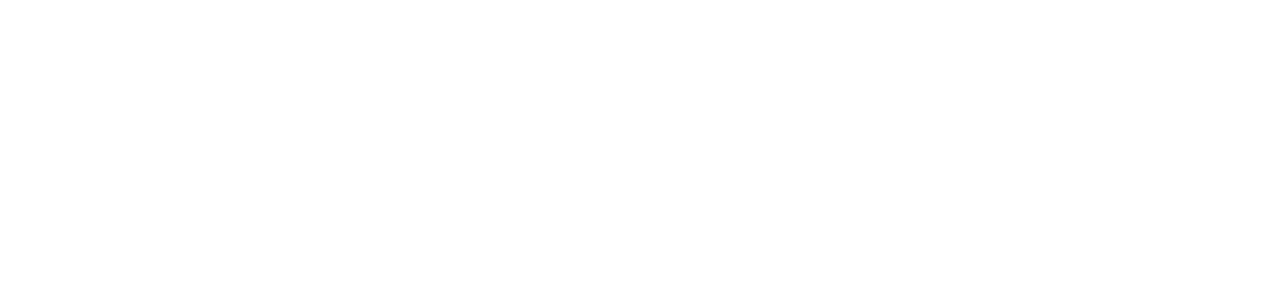
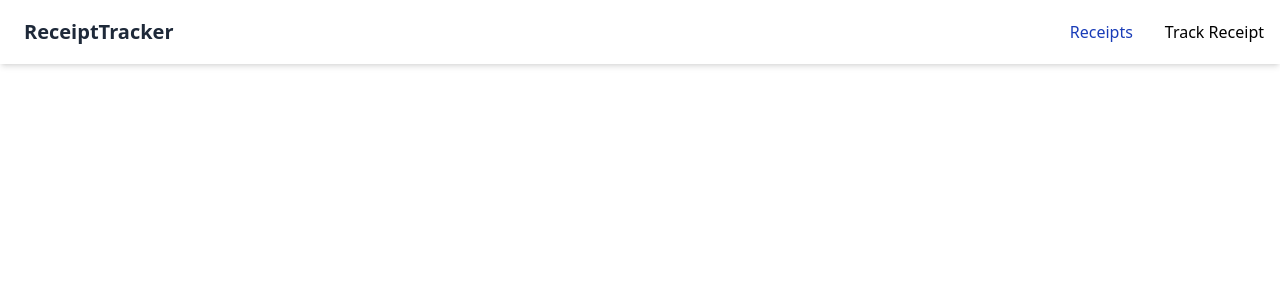
Before and after one commit to samuelsilvadev/mini-receipt-tracker-react-router-7, a React (Vite) app: page / in a window 1280 px wide. Shown: the top 300 px of the page. Built offline with nearby package versions, Linux system fonts and the light colour scheme.

Commit message:
feat: add navigation

```diff
--- a/src/App.tsx
+++ b/src/App.tsx
@@ -1,5 +1,11 @@
+import { Navigation } from "./components/Navigation";
+
 function App() {
-  return <div className="h-100"></div>;
+  return (
+    <div className="h-100 w-full">
+      <Navigation />
+    </div>
+  );
 }
 
 export default App;
--- /dev/null
+++ b/src/components/Navigation.tsx
@@ -0,0 +1,41 @@
+import { NavLink } from "react-router";
+
+const NAVIGATION = [
+  {
+    url: "/",
+    title: "Receipts",
+  },
+  {
+    url: "/add",
+    title: "Track Receipt",
+  },
+];
+
+export function Navigation() {
+  return (
+    <nav className="bg-white shadow-md w-full">
+      <div className="max-w-7xl mx-auto px-4">
+        <div className="flex justify-between h-16">
+          <span className="flex items-center ml-2 text-xl font-semibold text-gray-800">
+            ReceiptTracker
+          </span>
+
+          <ul id="navigation-list-mf" className="flex items-center space-x-8">
+            {NAVIGATION.map((item) => (
+              <li key={item.url}>
+                <NavLink
+                  to={item.url}
+                  className={({ isActive }) =>
+                    isActive ? "text-blue-800" : "text-black"
+                  }
+                >
+                  {item.title}
+                </NavLink>
+              </li>
+            ))}
+          </ul>
+        </div>
+      </div>
+    </nav>
+  );
+}
--- a/src/index.css
+++ b/src/index.css
@@ -16,7 +16,11 @@
 body {
   margin: 0;
   display: flex;
-  place-items: center;
   min-width: 320px;
   min-height: 100vh;
+  width: 100%;
 }
+
+#root {
+  width: 100%;
+}
```
